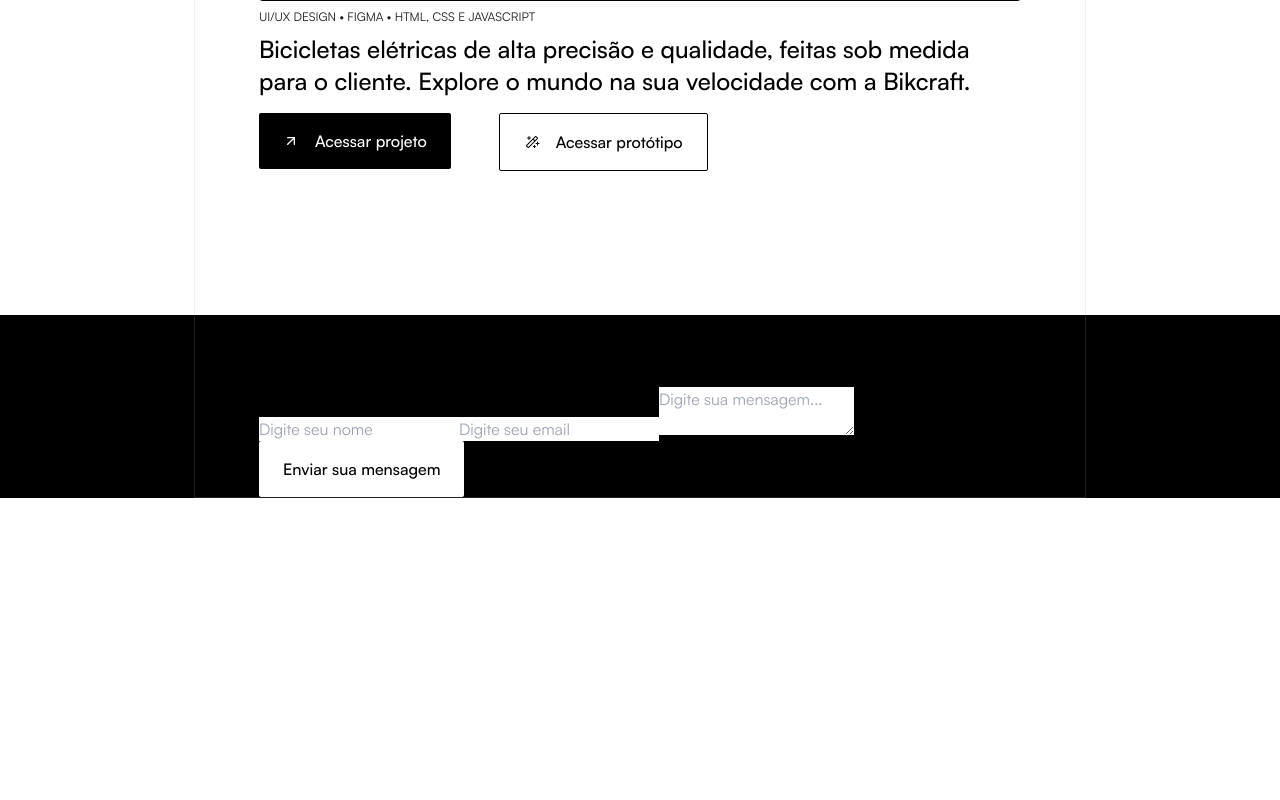
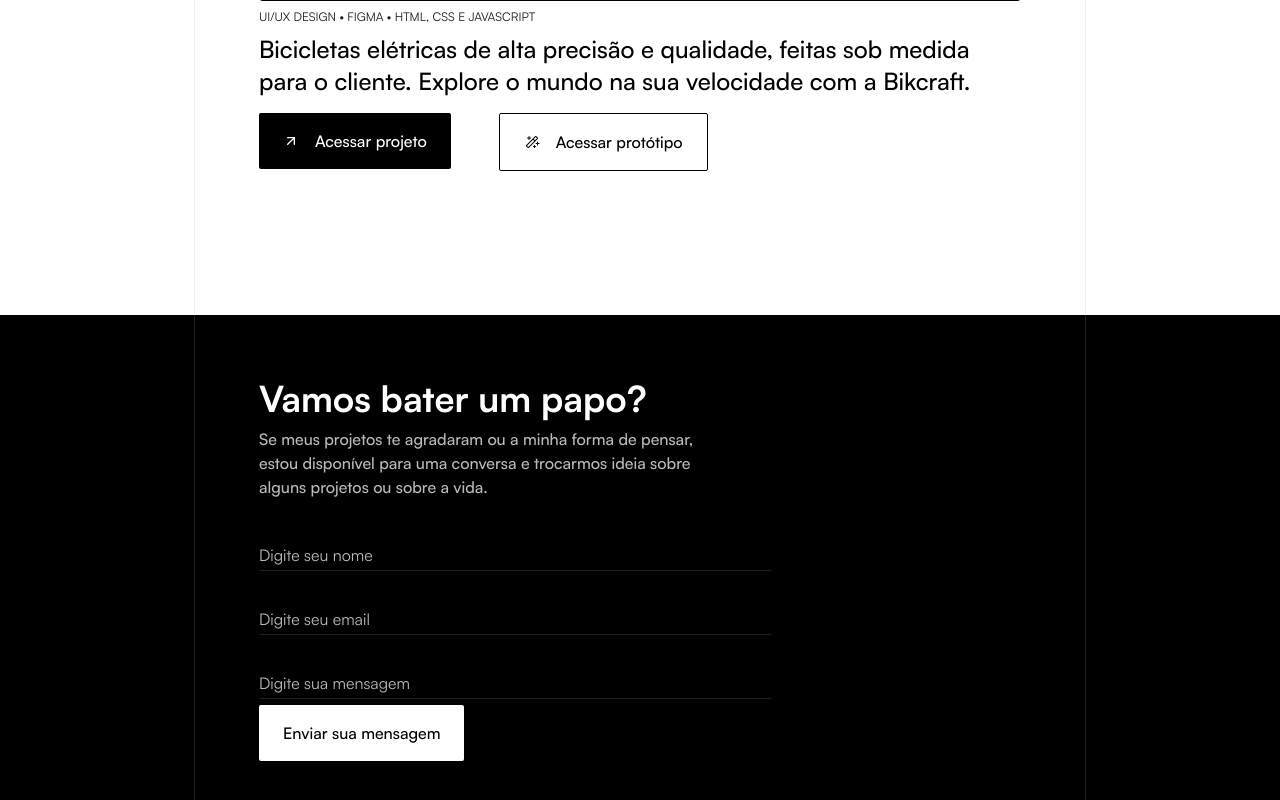
Before and after one commit to mesquita-dev/Portfolio, a Next.js app: page / in a window 1280 px wide. Shown: the part 2844-3644 px from the top of the page. Before the commit the page ends 3342 px from the top, so only its background shows below. Built offline with nearby package versions, Linux system fonts and the light colour scheme.

Commit message:
feat: starting footer

```diff
--- a/components/footer/footer.js
+++ b/components/footer/footer.js
@@ -2,7 +2,7 @@
 
 import React, { useState } from "react";
 import { Button } from "../ui/button";
-import emailjs from '@emailjs/browser'
+import emailjs from "@emailjs/browser";
 
 const Footer = () => {
   const [name, setName] = useState("");
@@ -20,49 +20,93 @@
     const templateParams = {
       from_name: name,
       message: message,
-      email: email
+      email: email,
+    };
+
+    emailjs
+      .send(
+        "service_8shvm58",
+        "template_q62otkj",
+        templateParams,
+        "aQZyE-KoC4w23XEUn"
+      )
+      .then(
+        (response) => {
+          console.log("Email enviado", response.status, response.text);
+          setName("");
+          setEmail("");
+          setMessage("");
+        },
+        (error) => {
+          console.log("Erro: ", error);
         }
-
-    emailjs.send("service_8shvm58", "template_q62otkj", templateParams, "aQZyE-KoC4w23XEUn")
-    .then((response) => {
-      console.log("Email enviado", response.status, response.text)
-      setName('')
-      setEmail('')
-      setMessage('')
-    }, (error) => {
-      console.log('Erro: ', error)
-    })
+      );
   }
 
   return (
     <div className="bg-black">
-      <footer className="container border border-[#202020] border-t-0">
-        <h2>Vamos bater um papo?</h2>
-        <p>
+      <footer className="container border border-[#202020] border-t-0 py-16">
+        <h2 className="text-white text-4xl font-bold mb-2">
+          Vamos bater um papo?
+        </h2>
+        <p className="max-w-md text-[#BABABA] text-base font-medium mb-10">
           Se meus projetos te agradaram ou a minha forma de pensar, estou
           disponível para uma conversa e trocarmos ideia sobre alguns projetos
           ou sobre a vida.
         </p>
 
         <form onSubmit={sendEmail}>
+          <div className="relative">
             <input
+              id="name"
+              name="name"
               type="text"
               placeholder="Digite seu nome"
               onChange={(event) => setName(event.target.value)}
               value={name}
+              className="peer h-8 w-full bg-transparent border-b border-[#202020] text-white placeholder-transparent focus:outline-none focus:border-white mb-8 max-w-lg"
             />
+            <label
+              htmlFor="name"
+              className="absolute left-0 -top-4 text-[#BABABA] text-sm peer-placeholder-shown:text-base transition-all peer-placeholder-shown:text-[#BABABA] peer-placeholder-shown:top-1 peer-focus:-top-4 peer-focus:text-[#BABABA] peer-focus:text-sm"
+            >
+              Digite seu nome
+            </label>
+          </div>
 
+          <div className="relative">
             <input
+              id="email"
+              name="email"
               type="text"
               placeholder="Digite seu email"
               onChange={(event) => setEmail(event.target.value)}
               value={email}
+              className="peer h-8 w-full bg-transparent border-b border-[#202020] text-white placeholder-transparent focus:outline-none focus:border-white mb-8 max-w-lg"
             />
+            <label
+              htmlFor="email"
+              className="absolute left-0 -top-4 text-[#BABABA] text-sm peer-placeholder-shown:text-base transition-all peer-placeholder-shown:text-[#BABABA] peer-placeholder-shown:top-1 peer-focus:-top-4 peer-focus:text-[#BABABA] peer-focus:text-sm"
+            >
+              Digite seu email
+            </label>
+          </div>
 
+          <div className="relative">
             <textarea
+              id="message"
+              name="message"
               placeholder="Digite sua mensagem..."
               onChange={(event) => setMessage(event.target.value)}
-          ></textarea>
+              className="peer h-8 w-full bg-transparent border-b border-[#202020] text-white placeholder-transparent focus:outline-none focus:border-white max-w-lg resize-none"
+            />
+            <label
+              htmlFor="message"
+              className="absolute left-0 -top-4 text-[#BABABA] text-sm peer-placeholder-shown:text-base transition-all peer-placeholder-shown:text-[#BABABA] peer-placeholder-shown:top-1 peer-focus:-top-4 peer-focus:text-[#BABABA] peer-focus:text-sm break-words"
+            >
+              Digite sua mensagem
+            </label>
+          </div>
 
           <Button type="submit" variant="secondary">
             Enviar sua mensagem
```
Lines whose indentation alone changed are shown as unchanged.
